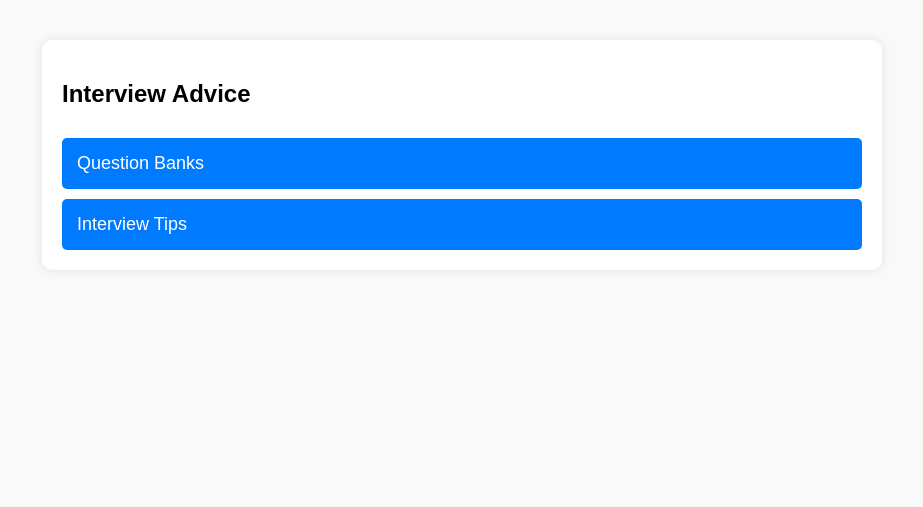
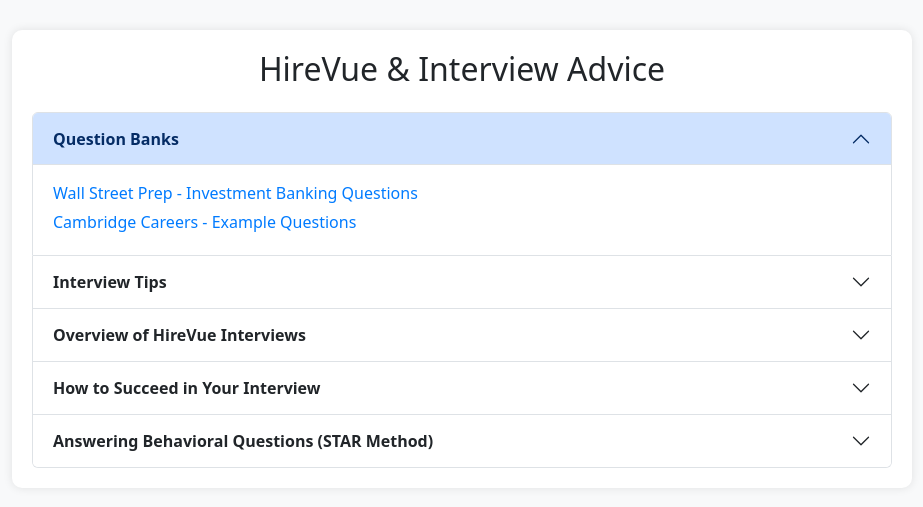
Before and after one commit to Kanav1290/ichack25, a Flask app: page /advice in a window 1280 px wide. Shown: the top 507 px of the page, without its empty margins (178-1101 px from the left). Run offline with Flask 3, Linux system fonts and the light colour scheme.

Commit message:
Advice page updated

```diff
--- a/templates/advice.html
+++ b/templates/advice.html
@@ -3,89 +3,151 @@
 <head>
     <meta charset="UTF-8">
     <meta name="viewport" content="width=device-width, initial-scale=1.0">
-    <title>Interview Advice</title>
+    <title>HireVue & Interview Advice</title>
+
+    <!-- Bootstrap CSS -->
+    <link href="https://cdn.jsdelivr.net/npm/bootstrap@5.3.0/dist/css/bootstrap.min.css" rel="stylesheet">
+
     <style>
         body {
-            font-family: Arial, sans-serif;
-            margin: 20px;
-            padding: 20px;
-            background-color: #f9f9f9;
+            background-color: #f8f9fa;
         }
         .container {
-            max-width: 800px;
-            margin: auto;
+            max-width: 900px;
+            margin: 30px auto;
             background: white;
             padding: 20px;
             border-radius: 10px;
             box-shadow: 0 0 10px rgba(0, 0, 0, 0.1);
         }
-        .accordion {
-            background-color: #007BFF;
-            color: white;
-            cursor: pointer;
-            padding: 15px;
-            width: 100%;
-            text-align: left;
-            border: none;
-            outline: none;
-            font-size: 18px;
-            transition: 0.4s;
-            border-radius: 5px;
-            margin-top: 10px;
+        .accordion-button {
+            font-weight: bold;
         }
-        .active, .accordion:hover {
-            background-color: #0056b3;
+        .accordion-body {
+            font-size: 16px;
         }
-        .panel {
-            padding: 0 15px;
-            background-color: white;
-            display: none;
-            overflow: hidden;
-            margin-top: 5px;
-        }
-        .panel a {
+        .external-links a {
             display: block;
-            padding: 8px 0;
+            margin-bottom: 5px;
             color: #007BFF;
             text-decoration: none;
         }
-        .panel a:hover {
+        .external-links a:hover {
             text-decoration: underline;
         }
     </style>
 </head>
 <body>
+
     <div class="container">
-        <h2>Interview Advice</h2>
+        <h2 class="text-center mb-4">HireVue & Interview Advice</h2>
 
-        <button class="accordion">Question Banks</button>
-        <div class="panel">
+        <div class="accordion" id="adviceAccordion">
+
+            <!-- Question Banks -->
+            <div class="accordion-item">
+                <h2 class="accordion-header">
+                    <button class="accordion-button" type="button" data-bs-toggle="collapse" data-bs-target="#questionBanks">
+                        Question Banks
+                    </button>
+                </h2>
+                <div id="questionBanks" class="accordion-collapse collapse show" data-bs-parent="#adviceAccordion">
+                    <div class="accordion-body external-links">
                         <a href="https://www.wallstreetprep.com/knowledge/top-10-investment-banking-interview-questions/" target="_blank">Wall Street Prep - Investment Banking Questions</a>
                         <a href="https://www.careers.cam.ac.uk/files/example_interview_questions_for_banking_and_financial_markets.pdf" target="_blank">Cambridge Careers - Example Questions</a>
                     </div>
+                </div>
+            </div>
 
-        <button class="accordion">Interview Tips</button>
-        <div class="panel">
+            <!-- Interview Tips -->
+            <div class="accordion-item">
+                <h2 class="accordion-header">
+                    <button class="accordion-button collapsed" type="button" data-bs-toggle="collapse" data-bs-target="#interviewTips">
+                        Interview Tips
+                    </button>
+                </h2>
+                <div id="interviewTips" class="accordion-collapse collapse" data-bs-parent="#adviceAccordion">
+                    <div class="accordion-body external-links">
                         <a href="https://hbr.org/2024/09/the-hbr-guide-to-standing-out-in-an-interview" target="_blank">HBR Guide to Standing Out in an Interview</a>
                         <a href="https://hbr.org/1964/01/strategies-of-effective-interviewing" target="_blank">HBR - Strategies of Effective Interviewing</a>
                         <a href="https://hbr.org/2021/11/10-common-job-interview-questions-and-how-to-answer-them" target="_blank">HBR - 10 Common Interview Questions</a>
                         <a href="https://hbr.org/2022/11/tips-for-acing-your-first-job-interview" target="_blank">HBR - Acing Your First Interview</a>
                     </div>
                 </div>
+            </div>
 
-    <script>
-        var acc = document.getElementsByClassName("accordion");
-        for (var i = 0; i < acc.length; i++) {
-            acc[i].addEventListener("click", function() {
-                this.classList.toggle("active");
-                var panel = this.nextElementSibling;
-                if (panel.style.display === "block") {
-                    panel.style.display = "none";
-                } else {
-                    panel.style.display = "block";
-                }
-            });
-        }
-    </script>
+            <!-- Overview -->
+            <div class="accordion-item">
+                <h2 class="accordion-header">
+                    <button class="accordion-button collapsed" type="button" data-bs-toggle="collapse" data-bs-target="#overview">
+                        Overview of HireVue Interviews
+                    </button>
+                </h2>
+                <div id="overview" class="accordion-collapse collapse" data-bs-parent="#adviceAccordion">
+                    <div class="accordion-body">
+                        <p>One-way video interviews where you record responses to fixed questions. Typically **2-5 questions** from three categories:</p>
+                        <ul>
+                            <li><strong>Motivational:</strong> Why this industry? Why this company?</li>
+                            <li><strong>Competency:</strong> Discuss a recent transaction or macroeconomic trend.</li>
+                            <li><strong>Behavioural:</strong> Tell me about a time when you faced a challenge and what you learned.</li>
+                        </ul>
+                        <p>You'll typically have <strong>30 seconds - 2 minutes of prep</strong> and <strong>1 - 3 minutes to answer.</strong></p>
+                    </div>
+                </div>
+            </div>
+
+            <!-- How to Succeed -->
+            <div class="accordion-item">
+                <h2 class="accordion-header">
+                    <button class="accordion-button collapsed" type="button" data-bs-toggle="collapse" data-bs-target="#succeed">
+                        How to Succeed in Your Interview
+                    </button>
+                </h2>
+                <div id="succeed" class="accordion-collapse collapse" data-bs-parent="#adviceAccordion">
+                    <div class="accordion-body">
+                        <ul>
+                            <li>Company Research - Study their reports, values, and recent deals.</li>
+                            <li>Attend Insight Days - Follow their LinkedIn & Bright Network.</li>
+                            <li>Use Mergersight - Analyze past M&A transactions.</li>
+                            <li>Read Financial News - Financial Times, The Economist.</li>
+                            <li>Practice Storytelling - Use the STAR method for responses.</li>
+                        </ul>
+                    </div>
+                </div>
+            </div>
+
+            <!-- Behavioral Questions (STAR Method) -->
+            <div class="accordion-item">
+                <h2 class="accordion-header">
+                    <button class="accordion-button collapsed" type="button" data-bs-toggle="collapse" data-bs-target="#behavioral">
+                        Answering Behavioral Questions (STAR Method)
+                    </button>
+                </h2>
+                <div id="behavioral" class="accordion-collapse collapse" data-bs-parent="#adviceAccordion">
+                    <div class="accordion-body">
+                        <p>Structure responses using **STAR**:</p>
+                        <ul>
+                            <li><strong>Situation:</strong> Provide context (where, when, what).</li>
+                            <li><strong>Task:</strong> What did you need to achieve?</li>
+                            <li><strong>Action:</strong> Explain how you solved the problem.</li>
+                            <li><strong>Result:</strong> Describe the outcome and what you learned.</li>
+                        </ul>
+                        <p><strong>Example:</strong></p>
+                        <blockquote>
+                            <strong>Situation:</strong> Led a team project with a tight deadline.<br>
+                            <strong>Task:</strong> Deliver a client proposal in five days.<br>
+                            <strong>Action:</strong> Assigned tasks based on strengths and held daily check-ins.<br>
+                            <strong>Result:</strong> Submitted ahead of time, and the client approved our work.
+                        </blockquote>
+                    </div>
+                </div>
+            </div>
+
+        </div>
+    </div>
+
+    <!-- Bootstrap JS -->
+    <script src="https://cdn.jsdelivr.net/npm/bootstrap@5.3.0/dist/js/bootstrap.bundle.min.js"></script>
+
 </body>
 </html>
```
Lines whose indentation alone changed are shown as unchanged.
